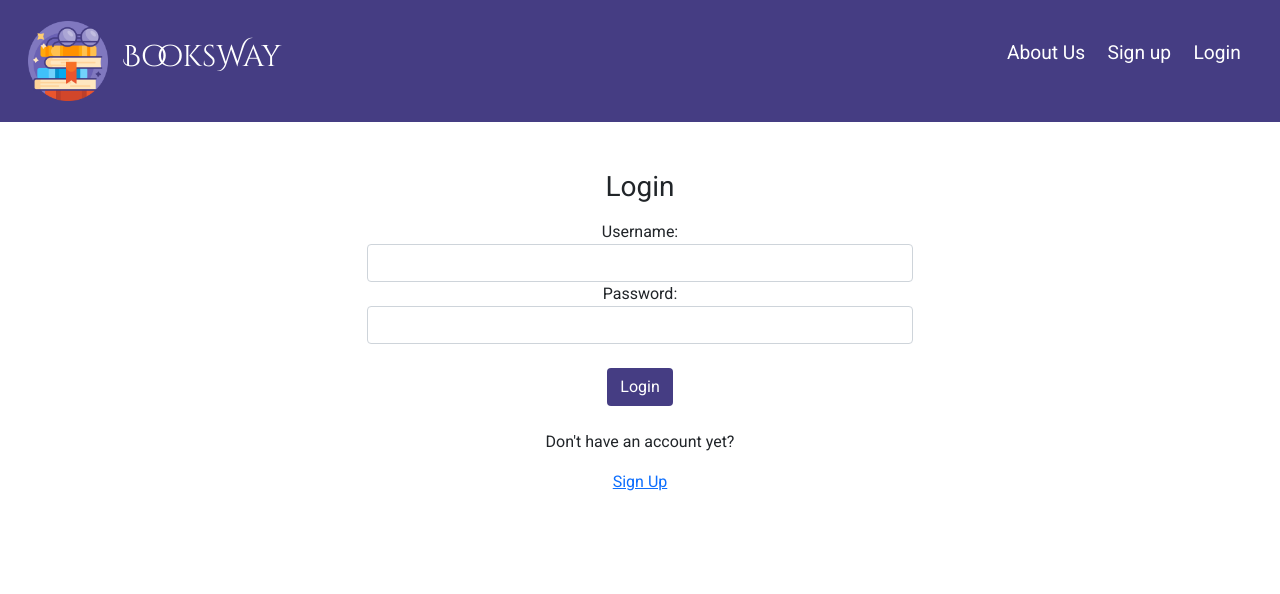
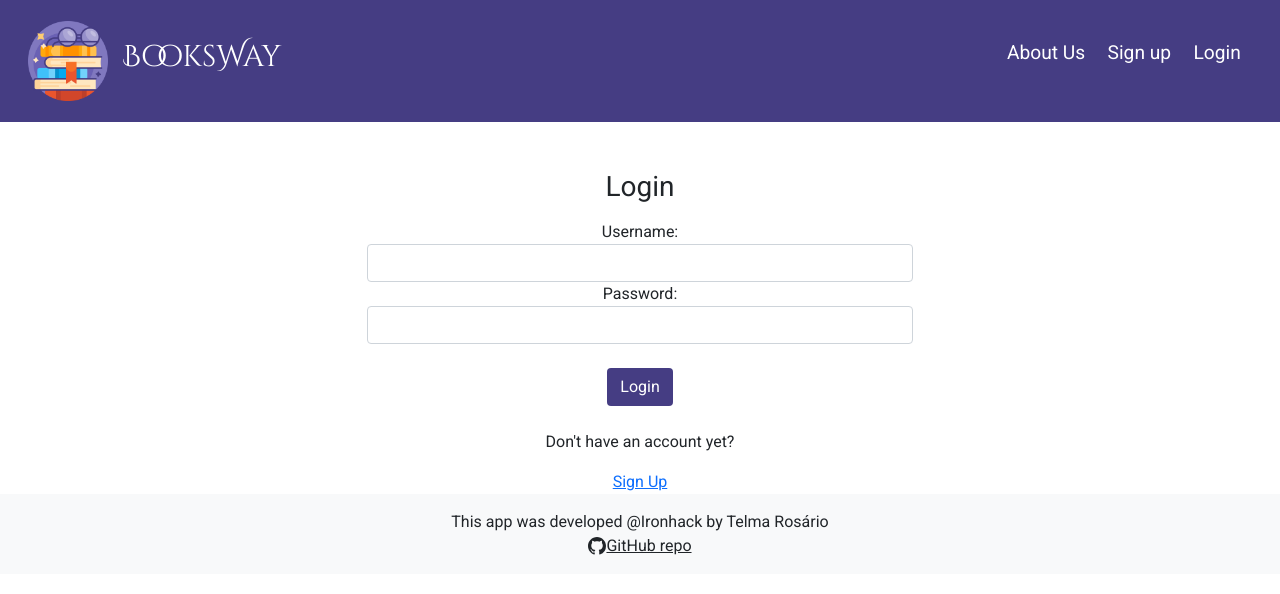
Before and after one commit to telmarosario/books-way-client, a React (Create React App) app: page /login in a window 1280 px wide. Shown: the top 594 px of the page. Built offline with nearby package versions, Linux system fonts and the light colour scheme; no server answers.

Commit message:
Create error card and footer components

```diff
--- a/src/App.js
+++ b/src/App.js
@@ -2,6 +2,7 @@
 import { Routes, Route } from "react-router-dom";
 
 import Navbar from "./components/Navbar/Navbar";
+import Footer from "./components/Footer/Footer";
 
 import HomePage from "./pages/HomePage/HomePage";
 import SignupPage from "./pages/SignupPage/SignupPage";
@@ -106,6 +107,7 @@
 
         <Route path="*" element={<ErrorPage />} />
       </Routes>
+      <Footer />
     </div>
   );
 }
--- /dev/null
+++ b/src/components/Footer/Footer.js
@@ -0,0 +1,36 @@
+import { Link } from "react-router-dom";
+
+function Footer() {
+  return (
+    <footer className="bg-light text-center text-lg-start">
+      <div
+        className="text-center p-3"
+        style={{ backgroundcColor: "rgba(0, 0, 0, 0.9)" }}
+      >
+        This app was developed @Ironhack by Telma Rosário
+        <br />
+        <Link
+          className="text-dark"
+          to={{
+            pathname: "https://github.com/telmarosario/books-way-client",
+          }}
+          target="_blank"
+        >
+          <svg
+            xmlns="http://www.w3.org/2000/svg"
+            width="18"
+            height="18"
+            fill="currentColor"
+            className="bi bi-github"
+            viewBox="0 0 16 16"
+          >
+            <path d="M8 0C3.58 0 0 3.58 0 8c0 3.54 2.29 6.53 5.47 7.59.4.07.55-.17.55-.38 0-.19-.01-.82-.01-1.49-2.01.37-2.53-.49-2.69-.94-.09-.23-.48-.94-.82-1.13-.28-.15-.68-.52-.01-.53.63-.01 1.08.58 1.23.82.72 1.21 1.87.87 2.33.66.07-.52.28-.87.51-1.07-1.78-.2-3.64-.89-3.64-3.95 0-.87.31-1.59.82-2.15-.08-.2-.36-1.02.08-2.12 0 0 .67-.21 2.2.82.64-.18 1.32-.27 2-.27.68 0 1.36.09 2 .27 1.53-1.04 2.2-.82 2.2-.82.44 1.1.16 1.92.08 2.12.51.56.82 1.27.82 2.15 0 3.07-1.87 3.75-3.65 3.95.29.25.54.73.54 1.48 0 1.07-.01 1.93-.01 2.2 0 .21.15.46.55.38A8.012 8.012 0 0 0 16 8c0-4.42-3.58-8-8-8z"></path>
+          </svg>
+          GitHub repo
+        </Link>
+      </div>
+    </footer>
+  );
+}
+
+export default Footer;
```
Also changed, not shown: src/components/ErrorCard/ErrorCard.js (+20 -0 lines).
